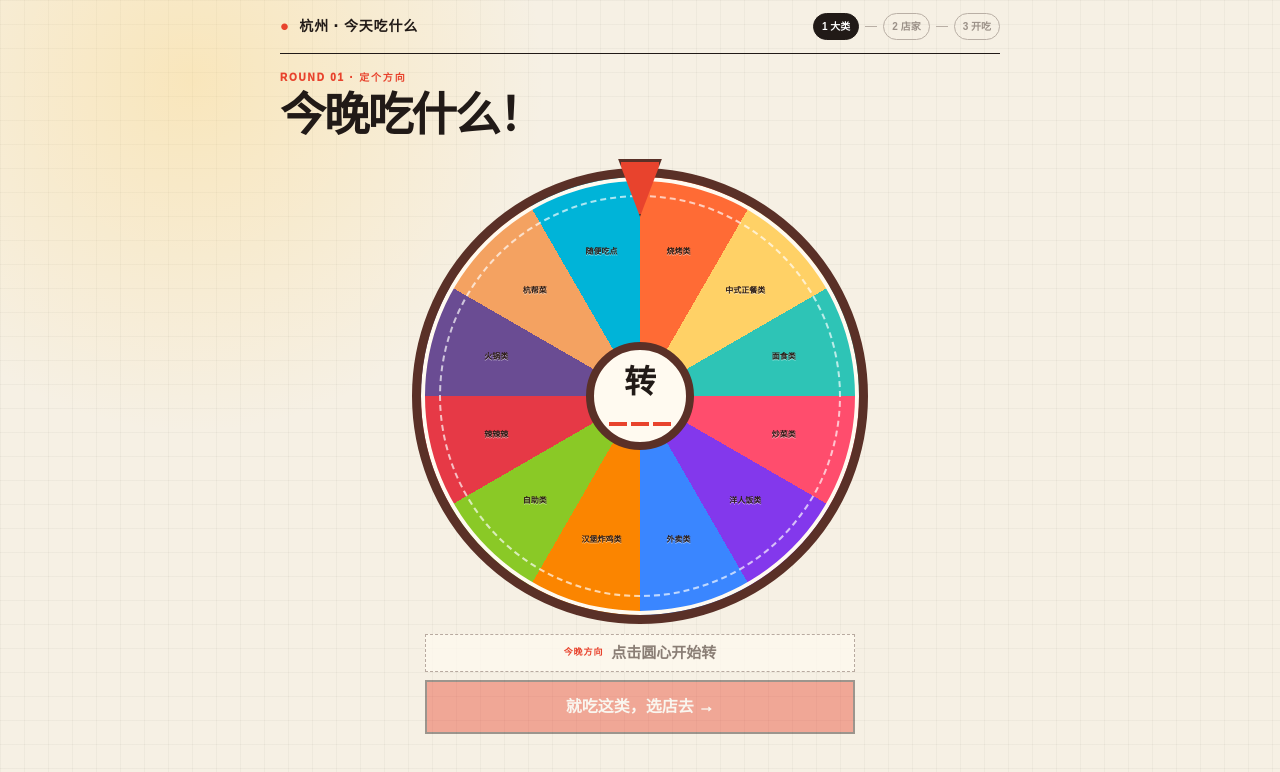
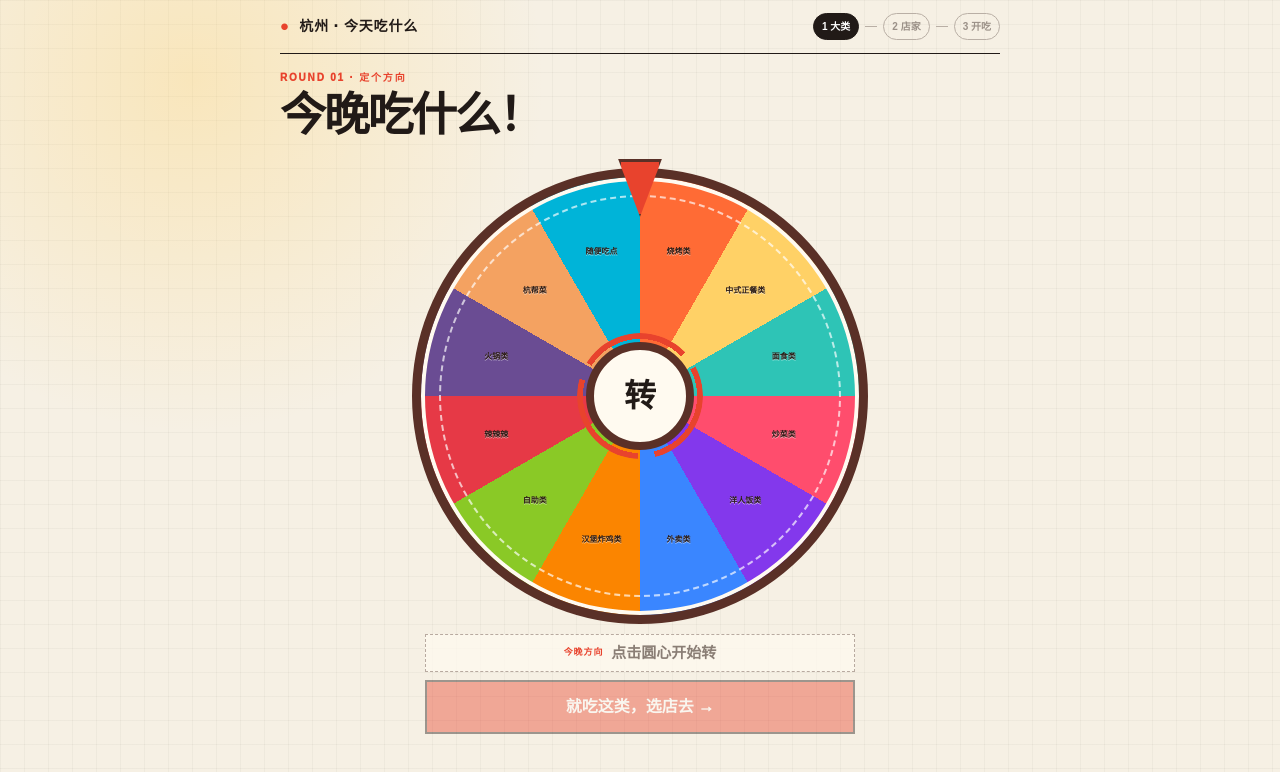
Before and after one commit to Jimmychoo1110/hangzhou-food-wheel, a Next.js app: page / in a window 1280 px wide. Shown: the top 772 px of the page. Built offline with nearby package versions, Linux system fonts and the light colour scheme.

Commit message:
Refine spin chances and app deep links

```diff
--- a/app/page.tsx
+++ b/app/page.tsx
@@ -1,7 +1,7 @@
 "use client";
 
 import { useMemo, useRef, useState } from "react";
-import type { RefObject } from "react";
+import type { CSSProperties, RefObject } from "react";
 import { dishRankings } from "./dish-rankings";
 import "./wheel.css";
 
@@ -169,12 +169,29 @@ function Wheel({
         disabled={spinning || attempts >= 3 || locked}
         aria-label={currentResult ? "不满意，再转一次" : "开始转动"}
       >
-        <span>
-          {spinning ? "转动中" : locked ? "已选定" : attempts >= 3 ? "本轮已用完" : currentResult ? "不满意？再转一次" : "转"}
+        <span className="hub-copy">
+          {spinning ? (
+            "转动中"
+          ) : locked ? (
+            "已选定"
+          ) : attempts >= 3 ? (
+            "本轮已用完"
+          ) : currentResult ? (
+            <>
+              <strong>不满意？</strong>
+              <small>再转一次</small>
+            </>
+          ) : (
+            "转"
+          )}
         </span>
-        <i aria-hidden="true">
+        <i className="chance-ring" aria-hidden="true">
           {[0, 1, 2].map((index) => (
-            <b className={index < attempts ? "used" : ""} key={index} />
+            <b
+              className={index < attempts ? "used" : ""}
+              style={{ "--segment-angle": `${index * 120}deg` } as CSSProperties}
+              key={index}
+            />
           ))}
         </i>
       </button>
@@ -312,23 +329,15 @@ export default function Home() {
   function openDelivery() {
     if (!selectedRestaurant) return;
     const keyword = encodeURIComponent(`${selectedRestaurant.name} 杭州`);
-    const fallback = `https://s.m.taobao.com/h5?q=${encodeURIComponent(`淘宝闪购 ${selectedRestaurant.name} 杭州`)}`;
-    const timer = window.setTimeout(() => {
-      if (document.visibilityState === "visible") window.location.href = fallback;
-    }, 1400);
-    document.addEventListener(
-      "visibilitychange",
-      () => {
-        if (document.visibilityState === "hidden") window.clearTimeout(timer);
-      },
-      { once: true }
-    );
     window.location.href = `eleme://search?keyword=${keyword}`;
   }
 
-  const amapUrl = selectedRestaurant
-    ? `https://uri.amap.com/search?keyword=${encodeURIComponent(`${selectedRestaurant.name} 杭州`)}&city=杭州&callnative=1`
-    : "#";
+  function openAmap() {
+    if (!selectedRestaurant) return;
+    const keyword = encodeURIComponent(`${selectedRestaurant.name} 杭州`);
+    window.location.href = `https://uri.amap.com/search?keyword=${keyword}&city=杭州&view=list&src=hangzhou-food-wheel&callnative=1`;
+  }
+
   const dishRanking = selectedRestaurant
     ? dishRankings[selectedRestaurant.name]
     : undefined;
@@ -397,11 +406,11 @@ export default function Home() {
             ) : (
               <>
                 <div className="final-actions">
-                  <a href={amapUrl} target="_blank" rel="noreferrer">高德搜店</a>
+                  <button type="button" onClick={openAmap}>高德搜店</button>
                   <button className="delivery-button" onClick={openDelivery}>看看外卖</button>
                   <button className="reset-button" onClick={reset}>全部重来</button>
                 </div>
-                <p className="delivery-note">优先唤起淘宝闪购；未安装时转到淘宝网页搜索。</p>
+                <p className="delivery-note">直接唤起高德地图或淘宝闪购，并自动搜索店名。</p>
               </>
             )}
           </div>
--- a/app/wheel.css
+++ b/app/wheel.css
@@ -336,28 +336,61 @@ main {
   transform: translate(-50%, -50%) scale(.95);
 }
 
-.wheel-hub span { display: block; }
-.wheel-hub.has-result span {
+.wheel-hub .hub-copy {
+  position: relative;
+  z-index: 1;
+  display: block;
+}
+
+.wheel-hub.has-result .hub-copy {
   max-width: 74px;
   font-size: 11px;
   line-height: 1.15;
 }
 
-.wheel-hub i {
-  display: flex;
-  justify-content: center;
-  gap: 4px;
-  margin-top: 7px;
+.wheel-hub.has-result .hub-copy strong,
+.wheel-hub.has-result .hub-copy small {
+  display: block;
 }
 
-.wheel-hub i b {
-  display: block;
-  width: 18px;
-  height: 4px;
-  background: var(--red);
+.wheel-hub.has-result .hub-copy strong {
+  font-size: 14px;
+  line-height: 1.05;
 }
 
-.wheel-hub i b.used { background: #d7cfc4; }
+.wheel-hub.has-result .hub-copy small {
+  margin-top: 3px;
+  font-size: 10px;
+  font-weight: 900;
+}
+
+.wheel-hub .chance-ring {
+  position: absolute;
+  inset: -17px;
+  z-index: 0;
+  display: block;
+  margin: 0;
+  border-radius: 50%;
+  pointer-events: none;
+}
+
+.wheel-hub .chance-ring b {
+  --chance-color: var(--red);
+  position: absolute;
+  inset: 0;
+  width: auto;
+  height: auto;
+  border-radius: 50%;
+  background: conic-gradient(
+    from calc(-58deg + var(--segment-angle)),
+    var(--chance-color) 0 104deg,
+    transparent 104deg 360deg
+  );
+  -webkit-mask: radial-gradient(farthest-side, transparent calc(100% - 6px), #000 0);
+  mask: radial-gradient(farthest-side, transparent calc(100% - 6px), #000 0);
+}
+
+.wheel-hub .chance-ring b.used { --chance-color: #c9c2b9; }
 
 .selection-summary {
   width: min(430px, 100%);
@@ -460,8 +493,14 @@ main {
   .wheel-label { width: 57px; font-size: 9px; }
   .wheel-label.dense { width: 48px; font-size: 7.5px; }
   .wheel-hub { width: 94px; border-width: 7px; font-size: 28px; }
-  .wheel-hub.has-result span { max-width: 67px; font-size: 10px; }
-  .wheel-hub i b { width: 15px; height: 3px; }
+  .wheel-hub.has-result .hub-copy { max-width: 67px; }
+  .wheel-hub.has-result .hub-copy strong { font-size: 13px; }
+  .wheel-hub.has-result .hub-copy small { font-size: 9px; }
+  .wheel-hub .chance-ring { inset: -15px; }
+  .wheel-hub .chance-ring b {
+    -webkit-mask: radial-gradient(farthest-side, transparent calc(100% - 5px), #000 0);
+    mask: radial-gradient(farthest-side, transparent calc(100% - 5px), #000 0);
+  }
   .selection-summary { min-height: 35px; margin-top: 8px; padding: 6px 9px; }
   .selection-summary strong { font-size: 14px; }
   .confirm-button { margin-top: 7px; padding: 11px 12px; }
```
Also changed, not shown: 1 other file (tests, documents, lock files or other folders).
